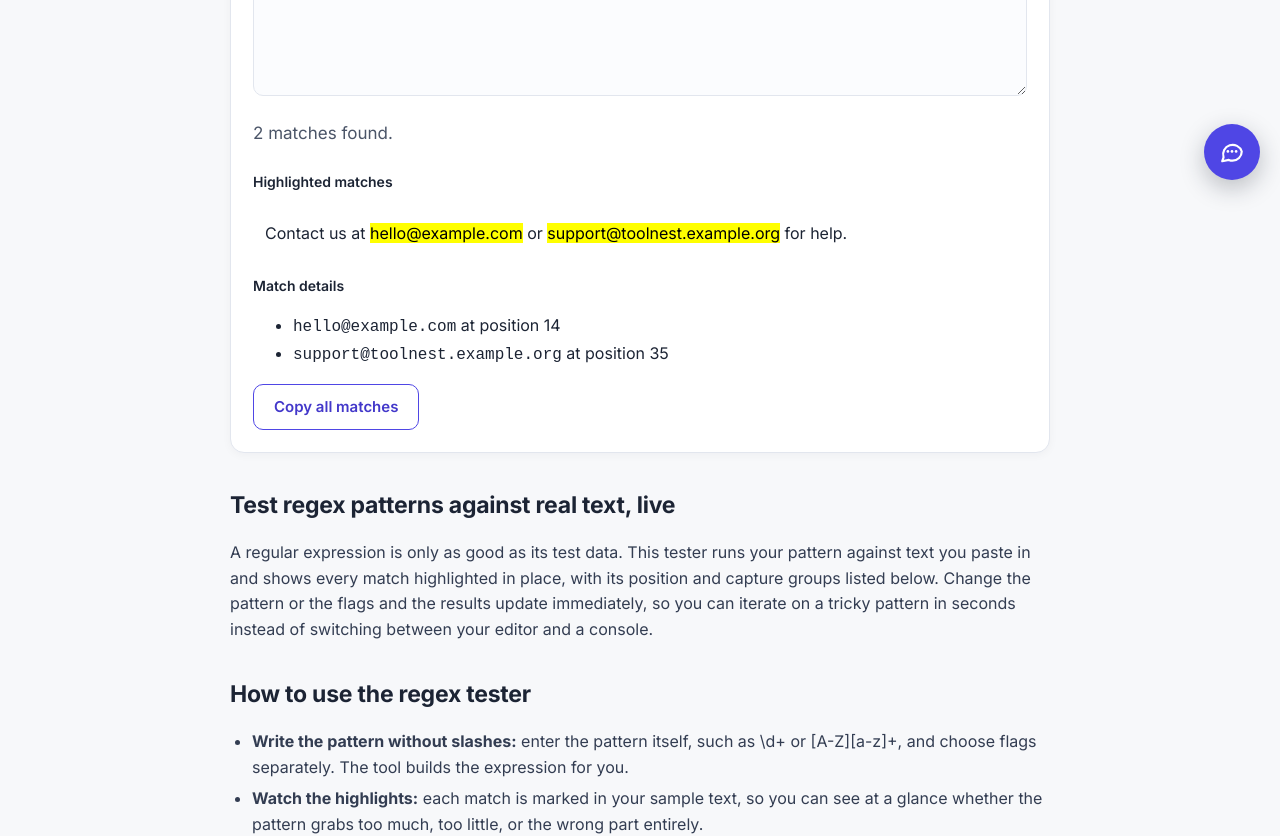
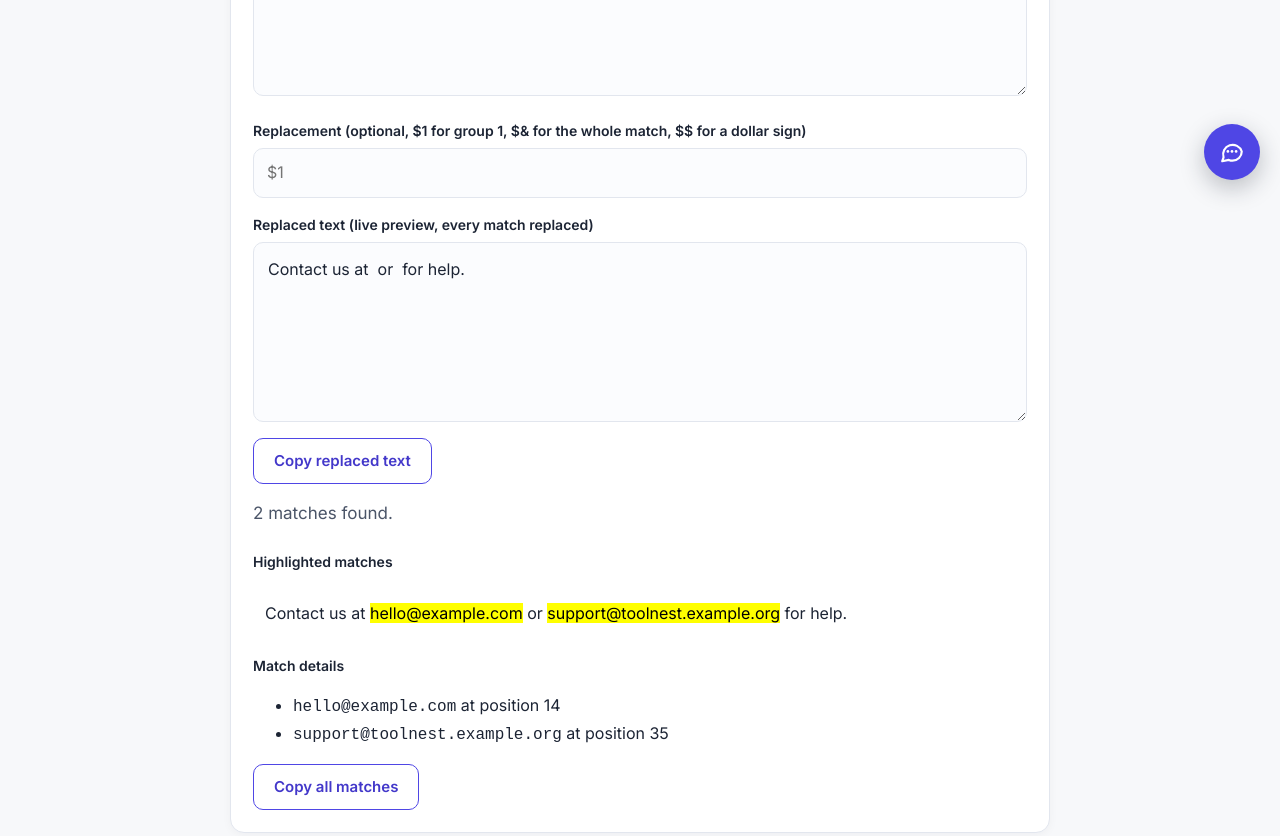
Before and after one commit to saurav73/ToolNest, a React (Vite) app: page /regex-tester in a window 1280 px wide. Shown: the part 600-1436 px from the top of the page. Built offline with nearby package versions, Linux system fonts and the light colour scheme.

Commit message:
Regex Tester: live find-and-replace preview (regex101 Substitution parity)

```diff
--- a/src/data/tools.js
+++ b/src/data/tools.js
@@ -327,7 +327,7 @@ export const TOOLS = [
     path: '/regex-tester',
     name: 'Regex Tester',
     category: 'Developer Tools',
-    blurb: 'Test regular expressions live against your own text, with matches highlighted, groups listed and clear errors.',
+    blurb: 'Test regular expressions live against your own text, with matches highlighted, groups listed, clear errors and a live find-and-replace preview.',
     keywords: 'regex tester, test regex online, regular expression tester',
   },
   {
--- a/src/pages/tools/RegexTester.jsx
+++ b/src/pages/tools/RegexTester.jsx
@@ -28,6 +28,10 @@ const FAQS = [
     q: 'Is my test text sent anywhere?',
     a: 'No. The pattern runs in your browser with the built-in JavaScript engine, which is the same engine most websites use. Nothing you type or paste leaves your device, so you can safely test patterns against log lines, private data samples and production-like text.',
   },
+  {
+    q: 'Can I replace matches, not just find them?',
+    a: 'Yes. Type a replacement in the replacement box and the replaced text updates live below it. Use $1, $2 and so on to reuse capture groups, $& for the whole match, and $$ for a literal dollar sign. Every match in the text is replaced, so you can preview a find-and-replace before running it in your editor or script.',
+  },
 ];
 
 const CONTENT = (
@@ -39,6 +43,8 @@ const CONTENT = (
       with its position and capture groups listed below. Change the pattern or the
       flags and the results update immediately, so you can iterate on a tricky
       pattern in seconds instead of switching between your editor and a console.
+      When the pattern is right, the replacement box previews a find-and-replace
+      on the same text, so you can check the result before running it for real.
     </p>
     <h2>How to use the regex tester</h2>
     <ul>
@@ -46,6 +52,7 @@ const CONTENT = (
       <li><strong>Watch the highlights:</strong> each match is marked in your sample text, so you can see at a glance whether the pattern grabs too much, too little, or the wrong part entirely.</li>
       <li><strong>Check the groups:</strong> if your pattern uses parentheses, every group is listed per match. A group that is empty or holds the wrong slice is the most common regex bug, and it shows up here first.</li>
       <li><strong>Start from a preset:</strong> the buttons above load common patterns for email addresses, URLs, phone numbers, dates, hex colors and IP addresses. Use them as-is or edit them to fit your format.</li>
+      <li><strong>Preview a replacement:</strong> type a replacement such as $1-$2 to reorder capture groups, and check the replaced text below. $& inserts the whole match and $$ inserts a literal dollar sign.</li>
     </ul>
     <h2>Common regex mistakes this tester catches</h2>
     <ul>
@@ -72,6 +79,7 @@ export default function RegexTester() {
   const [pattern, setPattern] = useState('[\\w.+-]+@[\\w-]+\\.[\\w.]+');
   const [flags, setFlags] = useState({ g: true, i: true, m: false, s: false, u: false });
   const [text, setText] = useState('Contact us at hello@example.com or support@toolnest.example.org for help.');
+  const [replacement, setReplacement] = useState('');
 
   const toggleFlag = (key) => setFlags((f) => ({ ...f, [key]: !f[key] }));
 
@@ -111,6 +119,22 @@ export default function RegexTester() {
     return parts;
   }, [result, text]);
 
+  const replaced = useMemo(() => {
+    const flagStr = Object.entries(flags).filter(([, v]) => v).map(([k]) => k).join('');
+    if (!pattern) return text;
+    let re;
+    try {
+      re = new RegExp(pattern, flagStr.includes('g') ? flagStr : flagStr + 'g');
+    } catch (e) {
+      return text;
+    }
+    try {
+      return text.replace(re, replacement);
+    } catch (e) {
+      return text;
+    }
+  }, [pattern, flags, text, replacement]);
+
   const applyPreset = (p) => {
     setPattern(p.pattern);
     setFlags({ g: true, i: p.flags.includes('i'), m: false, s: false, u: false });
@@ -121,9 +145,9 @@ export default function RegexTester() {
       slug="regex-tester"
       path="/regex-tester"
       title="Regex Tester Online: Test Patterns Live Free | ToolNest"
-      description="Test regular expressions live against your own text: matches, groups and clear errors, plus ready-made patterns for email, URL and dates."
+      description="Test regex live: matches, groups, errors and find-and-replace with $1 group refs. Free, private, runs in your browser."
       h1="Regex Tester"
-      intro="Test regular expressions live against your own text, with every match highlighted, capture groups listed, and clear errors when a pattern is invalid."
+      intro="Test regular expressions live against your own text, with every match highlighted, capture groups listed, clear errors when a pattern is invalid, and a live find-and-replace preview."
       faqs={FAQS}
       content={CONTENT}
     >
@@ -147,6 +171,19 @@ export default function RegexTester() {
         <label htmlFor="rx-text">Test text</label>
         <textarea id="rx-text" rows={5} value={text} onChange={(e) => setText(e.target.value)} spellCheck={false} />
       </div>
+      <div className="field">
+        <label htmlFor="rx-replacement">Replacement (optional, $1 for group 1, $&amp; for the whole match, $$ for a dollar sign)</label>
+        <input id="rx-replacement" type="text" value={replacement} onChange={(e) => setReplacement(e.target.value)} spellCheck={false} placeholder="$1" />
+      </div>
+      {!result.error && (
+        <div className="field">
+          <label htmlFor="rx-replaced">Replaced text (live preview, every match replaced)</label>
+          <textarea id="rx-replaced" rows={5} value={replaced} readOnly spellCheck={false} />
+          <div className="btn-row" style={{ marginTop: 8 }}>
+            <CopyButton text={replaced} label="Copy replaced text" className="btn secondary" />
+          </div>
+        </div>
+      )}
       {result.error && <div className="message err">{result.error}</div>}
       {!result.error && (
         <p className="lede">{result.matches.length} match{result.matches.length === 1 ? '' : 'es'} found{result.matches.length >= 500 ? ' (showing first 500)' : ''}.</p>
@@ -165,8 +202,8 @@ export default function RegexTester() {
               <li key={i}>
                 <code>{m.full === '' ? '(empty match)' : m.full}</code> at position {m.index}
                 {m.groups.length > 0 && m.groups.some((g) => g !== undefined) && (
-                  <> — groups: {m.groups.map((g, gi) => (
-                    <span key={gi}>[{gi + 1}] {g === undefined ? '—' : g === '' ? '(empty)' : g} </span>
+                  <> groups: {m.groups.map((g, gi) => (
+                    <span key={gi}>[{gi + 1}] {g === undefined ? '(none)' : g === '' ? '(empty)' : g} </span>
                   ))}</>
                 )}
               </li>
```
